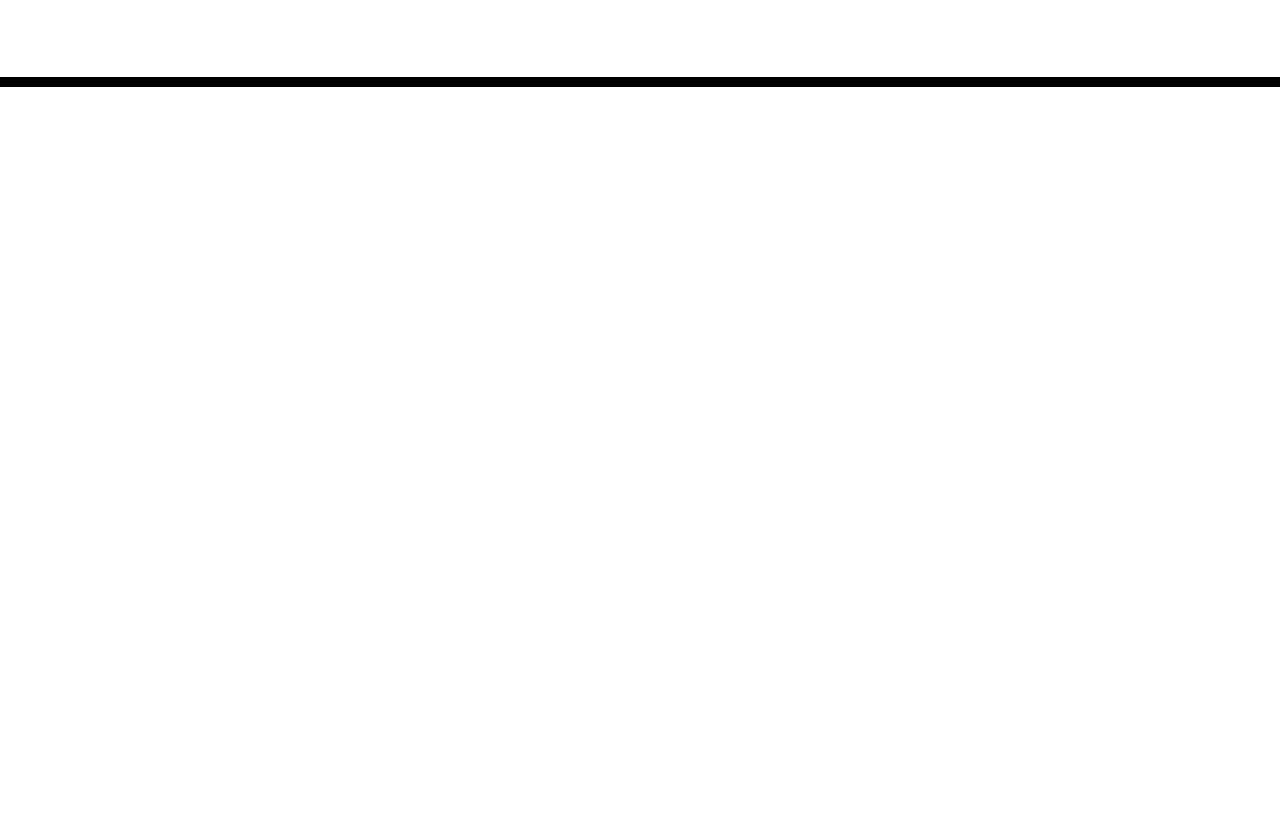
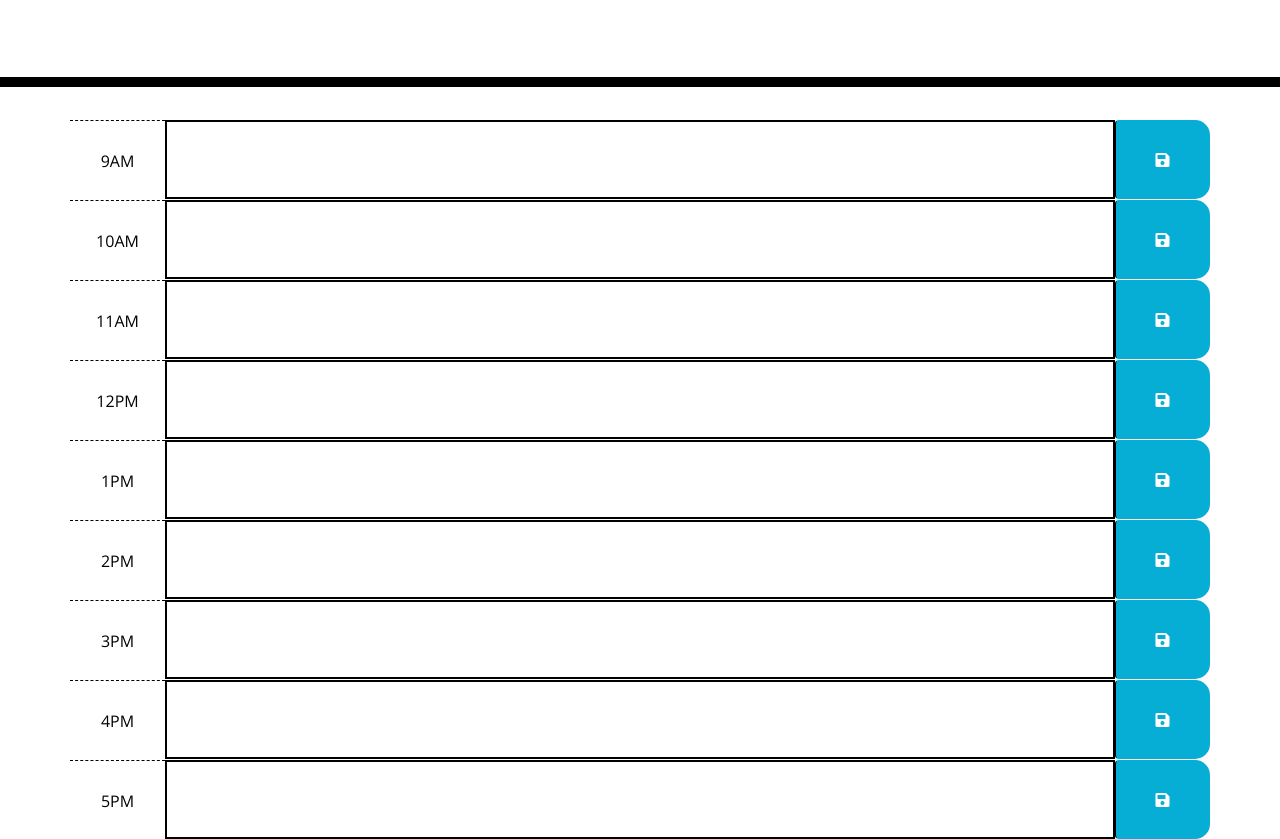
Before and after one commit to harmane4/Work-Day-Scheduler, a plain HTML site: page index.html in a window 1280 px wide. Shown: the part 181-1020 px from the top of the page. Before the commit the page ends 800 px from the top, so only its background shows below. Drawn offline with nearby package versions, Linux system fonts and the light colour scheme.

Commit message:
add timeblocks

```diff
--- a/index.html
+++ b/index.html
@@ -26,13 +26,86 @@
     <header class="jumbotron">
       <h1 class="display-3">Work Day Scheduler</h1>
       <p class="lead">A simple calendar app for scheduling your work day</p>
-      <p id="currentDay" class="lead"></p>
+      <p id="currentDay" class="lead"></p> <!-- Current Day with moment  -->
     </header>
     <div class="container">
       <!-- Timeblocks go here -->
-    </div>
+      <div id="hour-9" class="row time-block">
+        <div class="col-md-1 hour">
+          9AM
+        </div>
+        <textarea class="col-md-10 description">
+        </textarea>
+        <button class="btn saveBtn col-md-1"><i class="fas fa-save"></i></button>
+      </div>
+      <div id="hour-10" class="row time-block">
+        <div class="col-md-1 hour">
+          10AM
+        </div>
+        <textarea class="col-md-10 description">
+        </textarea>
+        <button class="btn saveBtn col-md-1"><i class="fas fa-save"></i></button>
+      </div>
+      <div id="hour-11" class="row time-block">
+        <div class="col-md-1 hour">
+          11AM
+        </div>
+        <textarea class="col-md-10 description">
+        </textarea>
+        <button class="btn saveBtn col-md-1"><i class="fas fa-save"></i></button>
+      </div>
+      <div id="hour-12" class="row time-block">
+        <div class="col-md-1 hour">
+          12PM
+        </div>
+        <textarea class="col-md-10 description">
+        </textarea>
+        <button class="btn saveBtn col-md-1"><i class="fas fa-save"></i></button>
+      </div>
+
+     <div id="hour-13" class="row time-block">
+        <div class="col-md-1 hour">
+          1PM
+        </div>
+        <textarea class="col-md-10 description">
+        </textarea>
+        <button class="btn saveBtn col-md-1"><i class="fas fa-save"></i></button>
+      </div>
+      <div id="hour-14" class="row time-block">
+        <div class="col-md-1 hour">
+          2PM
+        </div>
+        <textarea class="col-md-10 description">
+        </textarea>
+        <button class="btn saveBtn col-md-1"><i class="fas fa-save"></i></button>
+      </div>
+      <div id="hour-15" class="row time-block">
+       <div class="col-md-1 hour">
+          3PM
+        </div>
+        <textarea class="col-md-10 description">
+        </textarea>
+        <button class="btn saveBtn col-md-1"><i class="fas fa-save"></i></button>
+      </div>
+      <div id="hour-16" class="row time-block">
+        <div class="col-md-1 hour">
+          4PM
+        </div>
+        <textarea class="col-md-10 description">
+        </textarea>
+        <button class="btn saveBtn col-md-1"><i class="fas fa-save"></i></button>
+      </div>
+      <div id="hour-17" class="row time-block">
+        <div class="col-md-1 hour">
+          5PM
+        </div>
+        <textarea class="col-md-10 description">
+        </textarea>
+        <button class="btn saveBtn col-md-1"><i class="fas fa-save"></i></button>
+      </div>
 
     <script src="https://cdnjs.cloudflare.com/ajax/libs/jquery/3.2.1/jquery.min.js"></script>
     <script src="https://cdnjs.cloudflare.com/ajax/libs/moment.js/2.24.0/moment.min.js"></script>
+    <script src="script.js"></script>
   </body>
 </html>
```
